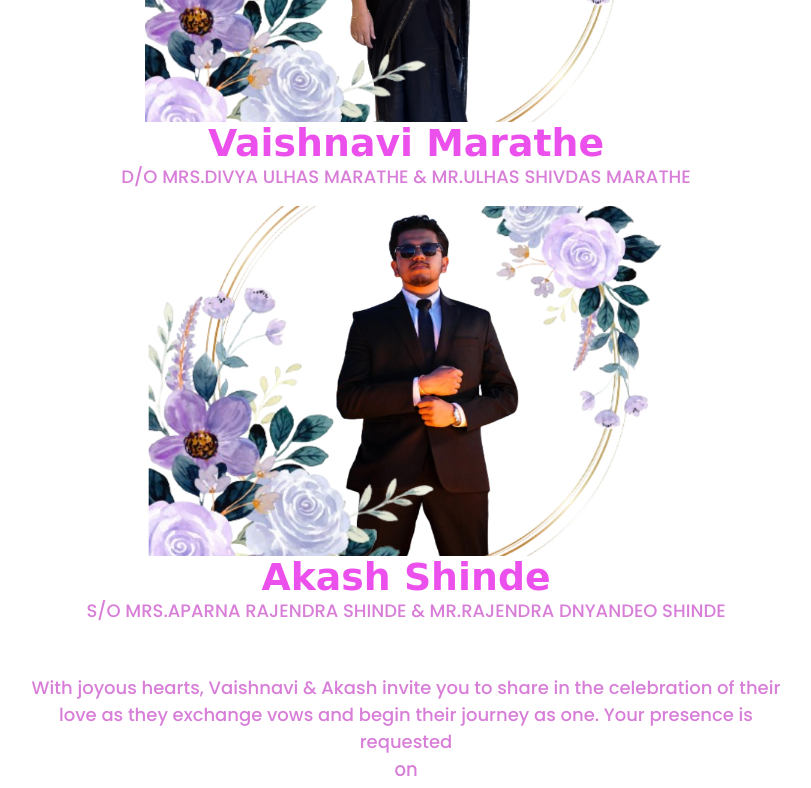
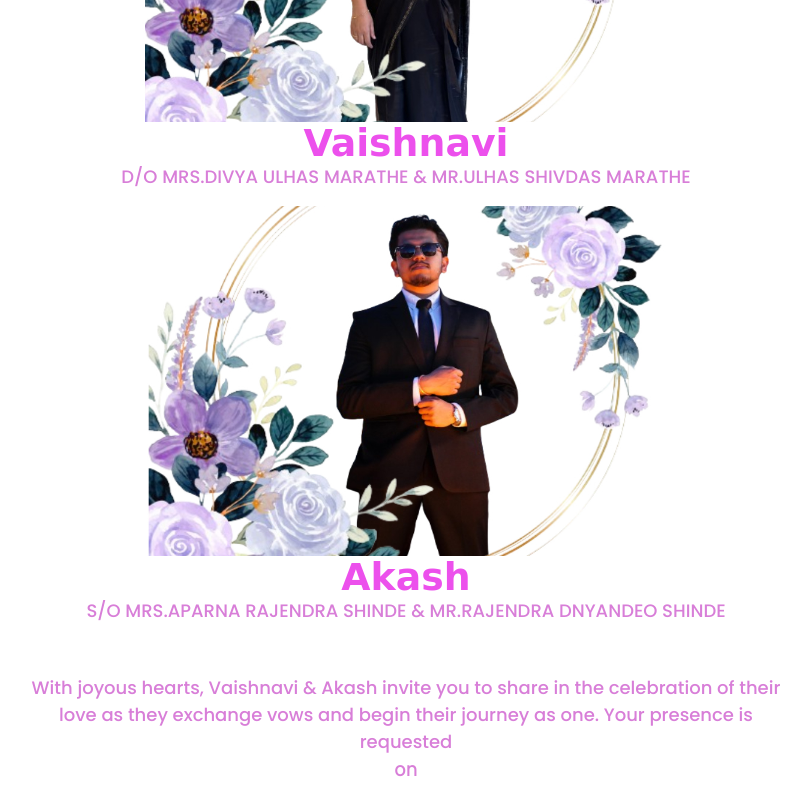
Before and after one commit to Vaishnavi-Marathe/wedding-invitation_vaishnavi_akash, a plain HTML site: page index.html in a window 1280 px wide. Shown: the part 1380-2168 px from the top of the page, without its empty margins (234-1045 px from the left). Drawn offline with nearby package versions, Linux system fonts and the light colour scheme.

Commit message:
Update index.html

```diff
--- a/index.html
+++ b/index.html
@@ -138,7 +138,7 @@
             <h3
               class="animate__animated animate__pulse animate__infinite infinite animate__slow 0.5s"
             >
-              Vaishnavi Marathe
+              Vaishnavi
             </h3>
             <p>D/O MRS.DIVYA ULHAS MARATHE & MR.ULHAS SHIVDAS MARATHE </p>
           </div>
@@ -154,7 +154,7 @@
             <h3
               class="animate__animated animate__pulse animate__infinite infinite animate__slow 0.5s"
             >
-              Akash Shinde
+              Akash
             </h3>
             <p>S/O MRS.APARNA RAJENDRA SHINDE & MR.RAJENDRA DNYANDEO SHINDE</p>
           </div>
```
